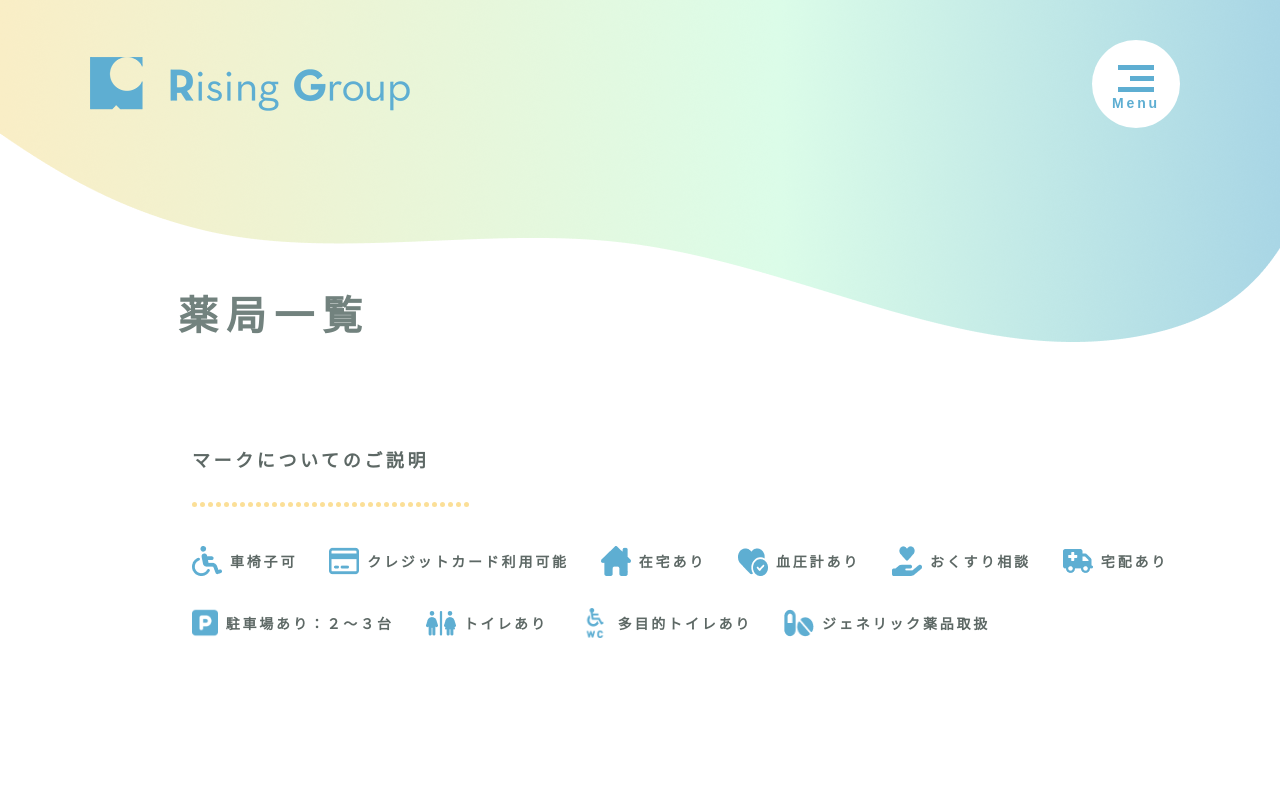
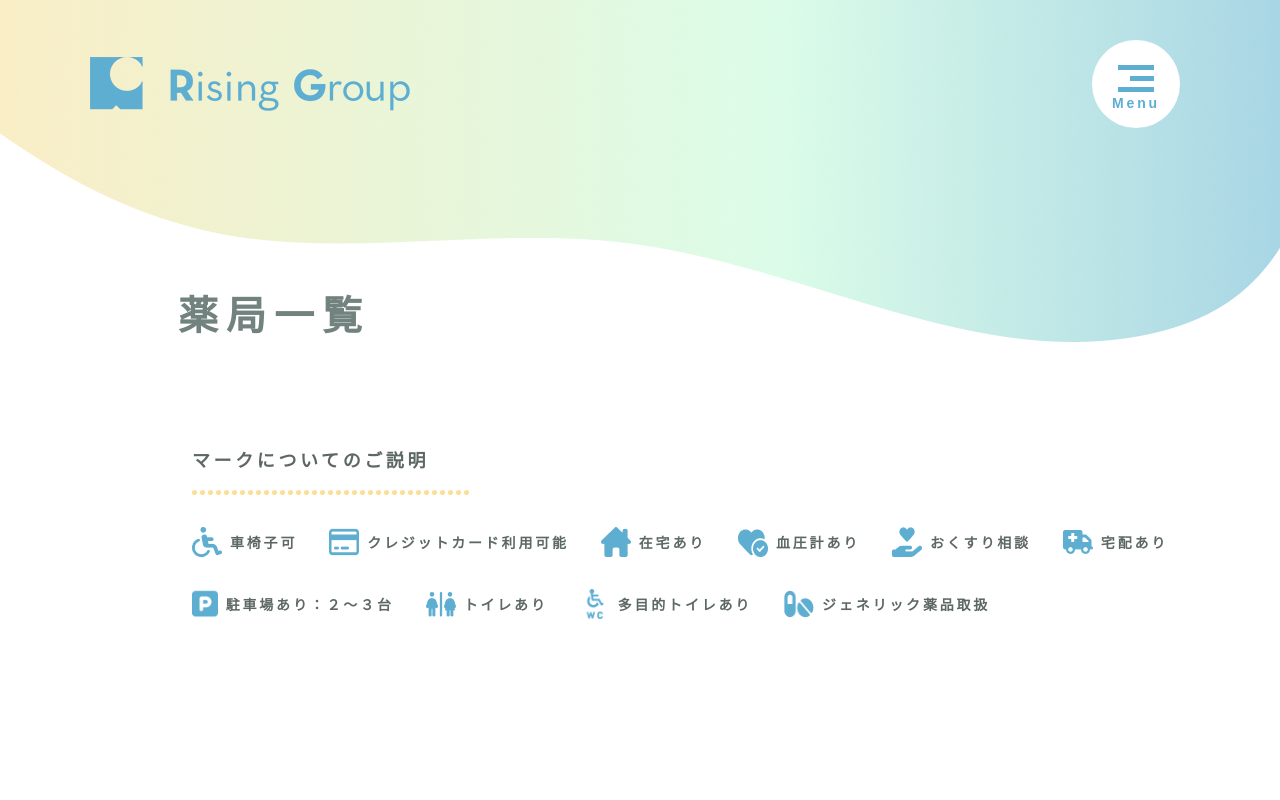
Before and after one commit to hcstantheman/rising, a Next.js app: page /branch in a window 1280 px wide. Shown: the top 800 px of the page. Built offline with nearby package versions, Linux system fonts and the light colour scheme; a web font is replaced by a local one.

Commit message:
adding wider dots option

```diff
--- a/components/common/DottedLine.tsx
+++ b/components/common/DottedLine.tsx
@@ -4,9 +4,10 @@ import styles from './css/dottedLine.module.scss';
 interface DottedLineProps {
   numDots: number;
   vertical?: boolean;
+  wider?: boolean;
 }
 
-const DottedLine: React.FC<DottedLineProps> = ({ numDots, vertical }) => {
+const DottedLine: React.FC<DottedLineProps> = ({ numDots, vertical, wider }) => {
   const dots = [];
 
   for (let i = 0; i < numDots; i++) {
@@ -14,8 +15,13 @@ const DottedLine: React.FC<DottedLineProps> = ({ numDots, vertical }) => {
   }
 
   const dottedLineStyle = vertical ? `${styles.dottedLine} ${styles.vertical}` : styles.dottedLine;
+    if (wider) {
+      return <div className={styles.widerDots}>{dots}</div>;
+    }
+
 
   return <div className={dottedLineStyle}>{dots}</div>;
+
 };
 
 export default DottedLine;
--- a/components/common/css/dottedLine.module.scss
+++ b/components/common/css/dottedLine.module.scss
@@ -1,10 +1,12 @@
+.dottedLine{
+    display: flex;
+    gap: 3px;
+}
 .dot {
     width: 5px;
     height: 5px;
     background-color: #FBDF97;
-    margin-right: 3px;
     border-radius: 50%;
-    display: inline-block;
 }
 
 .vertical {
@@ -13,3 +15,7 @@
     gap: 3px;
     align-items: center;
 }
+.widerDots{
+    @extend .dottedLine;
+    gap: 5px;
+}
```
